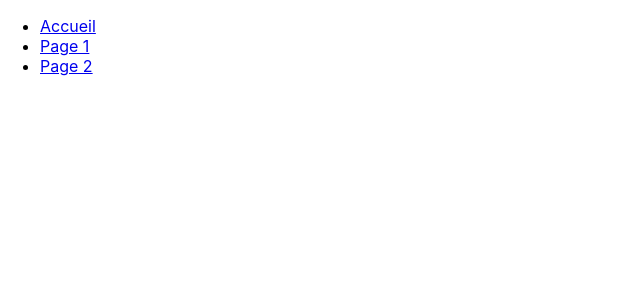
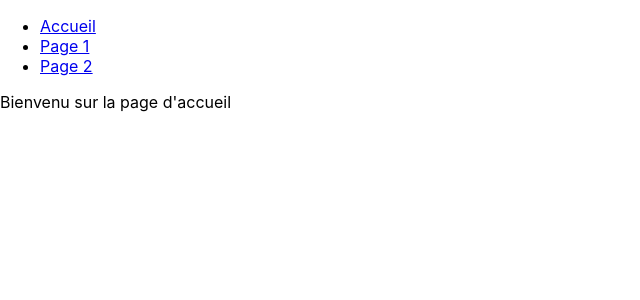
Before and after one commit to marius-kengne/goragavira, a React (Create React App) app: page /accueil in a window 1280 px wide. Shown: the top 300 px of the page, without its empty margins (0-640 px from the left). Built offline with nearby package versions, Linux system fonts and the light colour scheme.

Commit message:
navigation vers la page d'accueil

```diff
--- a/src/App.js
+++ b/src/App.js
@@ -1,6 +1,7 @@
 import './App.css';
 import { BrowserRouter as Router, Route, Routes } from 'react-router-dom';
 import Navigation from './Components/Navigation';
+import Home from './Components/Home/Home';
 
 function App() {
   return (
@@ -8,7 +9,7 @@ function App() {
       <div>
         <Navigation />
         <Routes>
-          <Route exact path="/"  />
+          <Route exact path="/accueil" Component={Home} />
           <Route path="/page1"  />
           <Route path="/page2" />
           <Route />
--- /dev/null
+++ b/src/Components/Home/Home.js
@@ -0,0 +1,10 @@
+import React from 'react';
+import Main from './Main';
+
+const Home = () => {
+    return (
+        <Main />
+    );
+};
+
+export default Home;
--- /dev/null
+++ b/src/Components/Home/Main.js
@@ -0,0 +1,12 @@
+import React, { useState, useEffect } from 'react';
+
+const Main = () => {
+    return (
+        <div>
+            Bienvenu sur la page d'accueil
+        </div>
+    );
+
+};
+
+export default Main;
--- a/src/Components/Navigation.js
+++ b/src/Components/Navigation.js
@@ -7,7 +7,7 @@ const Navigation = () => {
             <nav>
                 <ul>
                     <li>
-                    <Link to="/">Accueil</Link>
+                    <Link to="/accueil">Accueil</Link>
                     </li>
                     <li>
                     <Link to="/">Page 1</Link>
```
